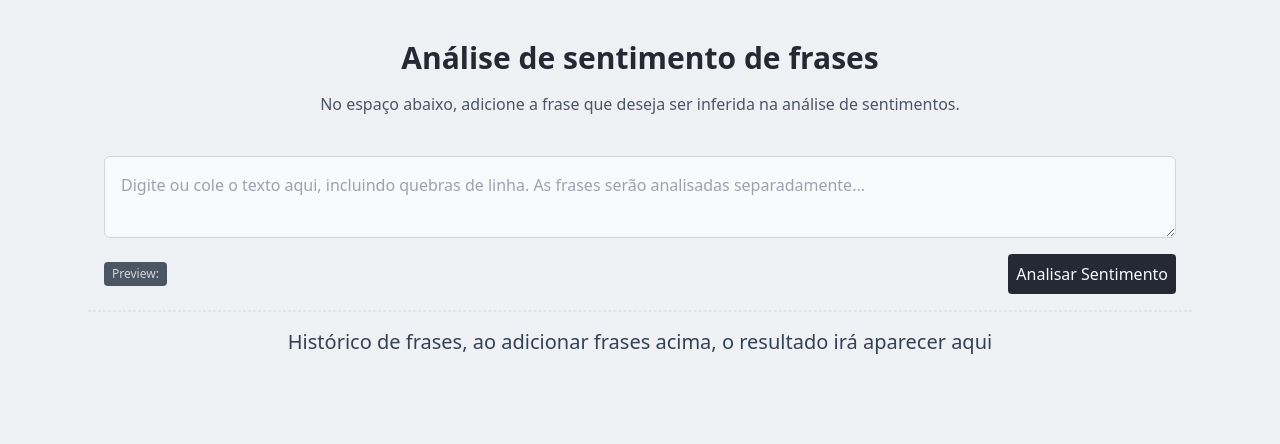
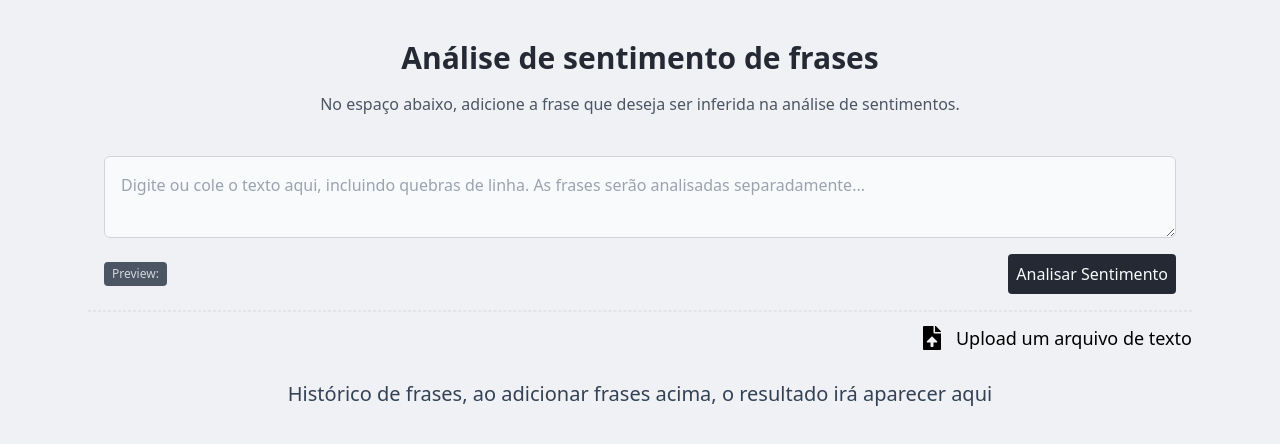
Before and after one commit to Lipao12/sentiment-analysis, a React (Vite) app: page / in a window 1280 px wide. Shown: the top 444 px of the page. Built offline with nearby package versions, Linux system fonts and the light colour scheme.

Commit message:
feat: ralizar upload de arquivos txt para fazer a análise deles

```diff
--- a/package.json
+++ b/package.json
@@ -13,7 +13,8 @@
     "axios": "^1.7.3",
     "framer-motion": "^11.3.21",
     "react": "^18.3.1",
-    "react-dom": "^18.3.1"
+    "react-dom": "^18.3.1",
+    "react-icons": "^5.2.1"
   },
   "devDependencies": {
     "@types/react": "^18.3.3",
--- a/src/pages/sentiment-main/index.tsx
+++ b/src/pages/sentiment-main/index.tsx
@@ -1,10 +1,12 @@
 import { useState } from "react";
 import { Divider } from "../../ui/components/divider";
+import { UploadComponent } from "../../ui/components/uptload";
 import { ShowResults } from "./show-results";
 import { UserInput } from "./user-input";
 
 export const SentimentPage = () => {
   const [sentiments, setSentiments] = useState<any>([]);
+  const [uploadTxts, setUploadTxts] = useState<any>([]);
   const [loading, setLoading] = useState<boolean>(false);
   return (
     <div>
@@ -21,8 +23,13 @@ export const SentimentPage = () => {
         setSentiments={setSentiments}
         loading={loading}
         setLoading={setLoading}
+        uploadTxts={uploadTxts}
+        setUploadTxts={setUploadTxts}
       />
       <Divider />
+      <div className="w-full flex justify-end py-3">
+        <UploadComponent setUploadTxts={setUploadTxts} />
+      </div>
       <ShowResults
         sentiments={sentiments}
         loading={loading}
--- a/src/pages/sentiment-main/user-input.tsx
+++ b/src/pages/sentiment-main/user-input.tsx
@@ -1,17 +1,21 @@
 import { motion } from "framer-motion";
-import { useState } from "react";
+import { useEffect, useState } from "react";
 import { api } from "../../lib/axios";
 
 interface UserInputProps {
   setSentiments: any;
   loading: boolean;
+  uploadTxts: string;
   setLoading: (loading: boolean) => void;
+  setUploadTxts: (loading: string) => void;
 }
 
 export const UserInput = ({
   setSentiments,
   loading,
+  uploadTxts,
   setLoading,
+  setUploadTxts,
 }: UserInputProps) => {
   const [text, setText] = useState("");
   const [prediction, setPrediction] = useState("");
@@ -19,10 +23,10 @@ export const UserInput = ({
   const handleChangeText = async (e: any) => {
     e.preventDefault();
     setText(e.target.value);
-    if (text !== "") {
+    if (e.target.value !== "") {
       try {
         const response = await api.post("/analyse_sentence", {
-          text: text,
+          text: e.target.value,
         });
         setPrediction(response.data.sentiment.label);
       } catch (err: any) {}
@@ -32,6 +36,21 @@ export const UserInput = ({
   const separateSentences = (texts: string) => {
     const parts = texts.split("\n");
     return parts;
+  };
+
+  const predictOne = async (text: string) => {
+    try {
+      setLoading(true);
+      const response = await api.post("/analyse_sentence", {
+        text: text,
+      });
+      setSentiments((prev: any) => [...prev, response.data.sentiment]);
+      setText("");
+    } catch (err: any) {
+      console.error(err.response?.data?.message || err);
+    } finally {
+      setLoading(false);
+    }
   };
 
   const predictMany = async (texts: string) => {
@@ -55,29 +74,30 @@ export const UserInput = ({
 
   const handleGetAnalysis = async (e: React.FormEvent<HTMLFormElement>) => {
     e.preventDefault();
-    if (!text.includes("\n")) {
-      if (text !== "") {
-        try {
-          setLoading(true);
-          const response = await api.post("/analyse_sentence", {
-            text: text,
-          });
-
-          console.log(response.data);
-          setSentiments((prev: any) => [...prev, response.data.sentiment]);
-          setText("");
-        } catch (err: any) {
-          console.error(err.response?.data?.message || err);
-        } finally {
-          setLoading(false);
-        }
+    if (text !== "") {
+      if (!text.includes("\n")) {
+        predictOne(text);
       } else {
-        console.log("Texto vazio");
+        predictMany(text);
       }
     } else {
-      predictMany(text);
+      console.log("Texto vazio");
     }
   };
+
+  useEffect(() => {
+    if (typeof uploadTxts === "string" && uploadTxts !== "") {
+      if (!uploadTxts.includes("\n")) {
+        predictOne(uploadTxts);
+        setUploadTxts("");
+      } else {
+        predictMany(uploadTxts);
+        setUploadTxts("");
+      }
+    } else {
+      console.log("Arquivo vazio");
+    }
+  }, [uploadTxts]);
 
   return (
     <form
--- /dev/null
+++ b/src/ui/components/uptload.tsx
@@ -0,0 +1,53 @@
+import { useRef } from "react";
+import { FaFileUpload } from "react-icons/fa";
+
+interface UploadComponentProps {
+  setUploadTxts: (sentiment: string) => void;
+}
+
+export const UploadComponent = ({ setUploadTxts }: UploadComponentProps) => {
+  const fileInputRef = useRef<HTMLInputElement>(null);
+
+  const handleUploadFile = () => {
+    if (fileInputRef.current) {
+      fileInputRef.current.click();
+    }
+  };
+
+  const handleFileChange = (event: React.ChangeEvent<HTMLInputElement>) => {
+    const file = event.target.files?.[0];
+    if (file) {
+      const reader = new FileReader();
+      reader.onload = (e) => {
+        const content = e.target?.result as string;
+        console.log(content);
+        setUploadTxts(content);
+      };
+      reader.readAsText(file);
+    }
+  };
+
+  return (
+    <>
+      <button
+        className="flex flex-row gap-3 items-center"
+        type="button"
+        onClick={handleUploadFile}
+      >
+        {""}
+        <FaFileUpload className="text-2xl" />
+        {""}
+        <span className="text-lg">Upload um arquivo de texto</span>
+        {""}
+      </button>
+      <input
+        type="file"
+        ref={fileInputRef}
+        style={{ display: "none" }}
+        onChange={handleFileChange}
+        accept=".txt"
+        placeholder="_"
+      />
+    </>
+  );
+};
```
Also changed, not shown: 1 other file (tests, documents, lock files or other folders).
